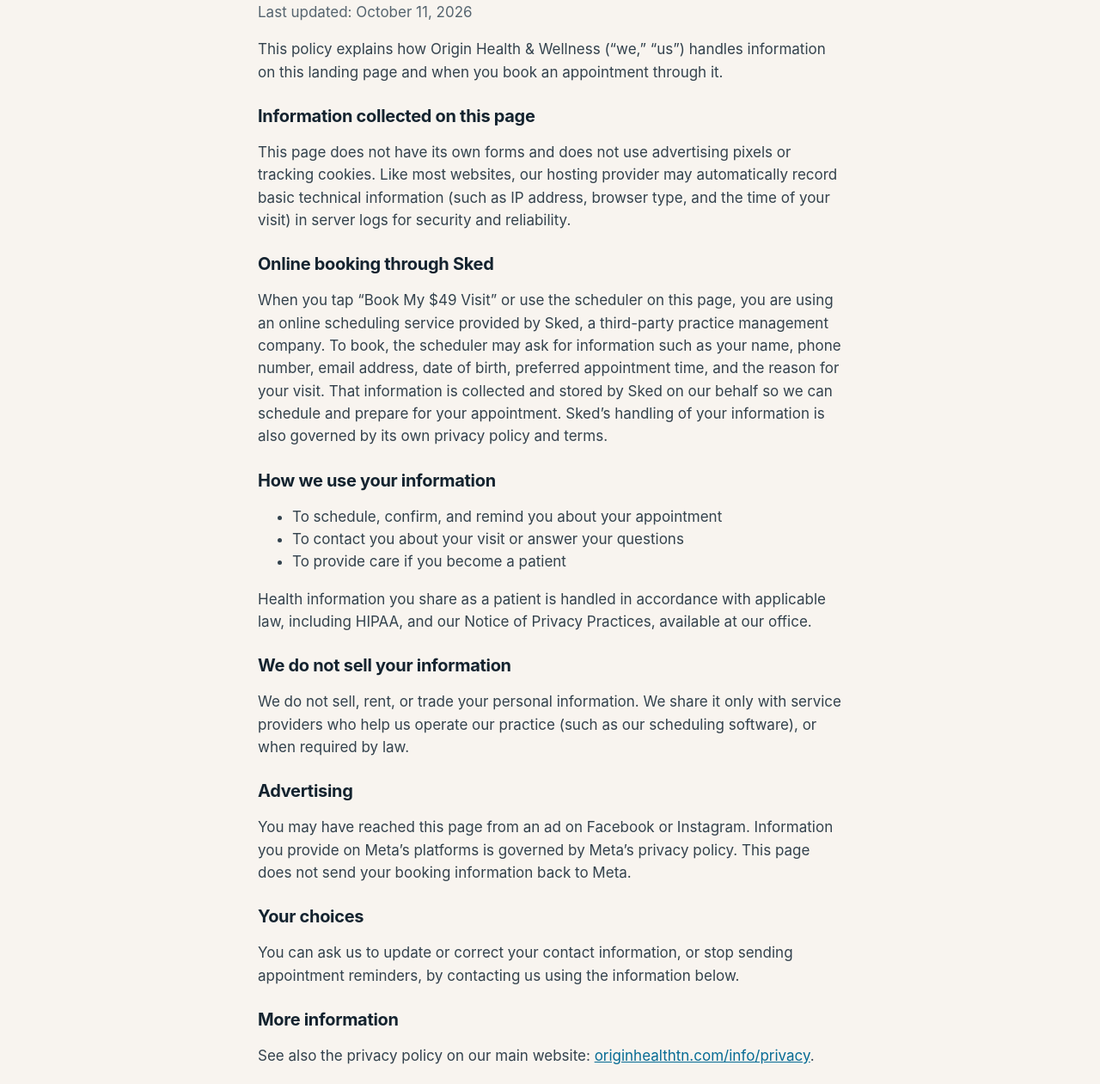
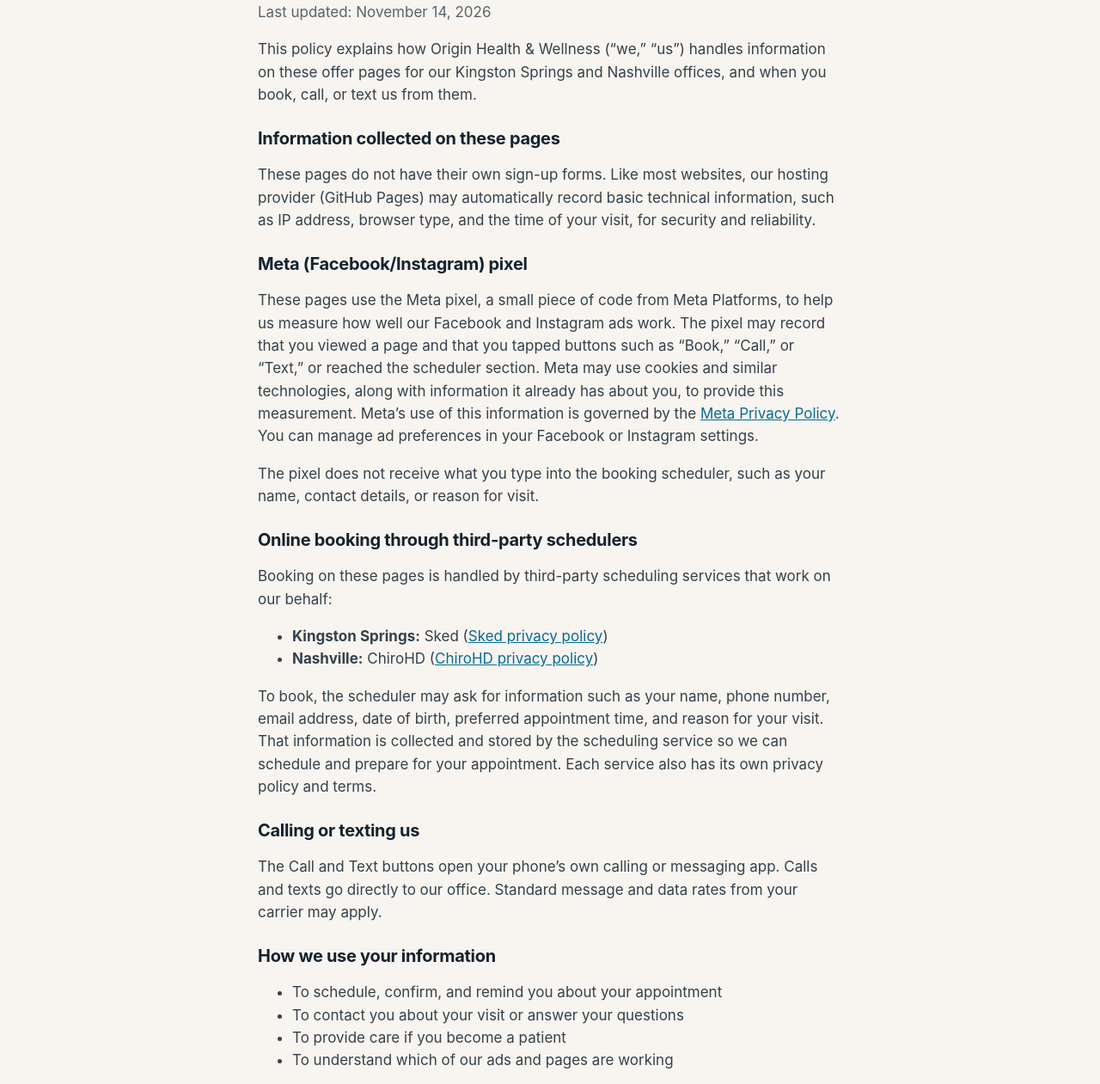
Before and after one commit to zacharyacrowe-cloud/origin-health-offers, a plain HTML site: page privacy/index.html in a window 1280 px wide. Shown: the part 158-1419 px from the top of the page at 86% size. Drawn offline with Linux system fonts and the light colour scheme.

Commit message:
Nashville 5.0/100+ reviews; privacy page discloses Meta pixel, Sked/ChiroHD, call/text

```diff
--- a/privacy/index.html
+++ b/privacy/index.html
@@ -1,51 +1,62 @@
 <!doctype html>
 <html lang="en"><head>
 <meta charset="utf-8"><meta name="viewport" content="width=device-width,initial-scale=1">
-<title>Privacy Policy | Origin Health &amp; Wellness, Kingston Springs</title>
+<title>Privacy Policy | Origin Health &amp; Wellness Offer Pages</title>
 <meta name="robots" content="noindex">
 <link rel="stylesheet" href="../style.css">
 <style>body{padding-bottom:0}main h2{font-size:20px;margin:26px 0 8px}main p,main li{color:#33424d}</style>
 </head><body>
 <header class="top"><div class="wrap">
-<a class="logo" href="../"><img src="../img/logo.png" alt="Origin Health &amp; Wellness logo" width="44" height="46"><span>Origin Health &amp; Wellness<small>Kingston Springs, TN</small></span></a>
-<a class="call" href="tel:+16153781195">&#9742; (615) 378-1195</a>
+<a class="logo" href="../"><img src="../img/logo.png" alt="Origin Health &amp; Wellness logo" width="44" height="46"><span>Origin Health &amp; Wellness<small>Kingston Springs &amp; Nashville, TN</small></span></a>
 </div></header>
 <main><section><div class="wrap">
 <h1 style="font-size:30px">Privacy Policy</h1>
-<p class="muted">Last updated: October 11, 2026</p>
+<p class="muted">Last updated: November 14, 2026</p>
 
-<p>This policy explains how Origin Health &amp; Wellness (&ldquo;we,&rdquo; &ldquo;us&rdquo;) handles information on this landing page and when you book an appointment through it.</p>
+<p>This policy explains how Origin Health &amp; Wellness (&ldquo;we,&rdquo; &ldquo;us&rdquo;) handles information on these offer pages for our Kingston Springs and Nashville offices, and when you book, call, or text us from them.</p>
 
-<h2>Information collected on this page</h2>
-<p>This page does not have its own forms and does not use advertising pixels or tracking cookies. Like most websites, our hosting provider may automatically record basic technical information (such as IP address, browser type, and the time of your visit) in server logs for security and reliability.</p>
+<h2>Information collected on these pages</h2>
+<p>These pages do not have their own sign-up forms. Like most websites, our hosting provider (GitHub Pages) may automatically record basic technical information, such as IP address, browser type, and the time of your visit, for security and reliability.</p>
 
-<h2>Online booking through Sked</h2>
-<p>When you tap &ldquo;Book My $49 Visit&rdquo; or use the scheduler on this page, you are using an online scheduling service provided by Sked, a third-party practice management company. To book, the scheduler may ask for information such as your name, phone number, email address, date of birth, preferred appointment time, and the reason for your visit. That information is collected and stored by Sked on our behalf so we can schedule and prepare for your appointment. Sked&rsquo;s handling of your information is also governed by its own privacy policy and terms.</p>
+<h2>Meta (Facebook/Instagram) pixel</h2>
+<p>These pages use the Meta pixel, a small piece of code from Meta Platforms, to help us measure how well our Facebook and Instagram ads work. The pixel may record that you viewed a page and that you tapped buttons such as &ldquo;Book,&rdquo; &ldquo;Call,&rdquo; or &ldquo;Text,&rdquo; or reached the scheduler section. Meta may use cookies and similar technologies, along with information it already has about you, to provide this measurement. Meta&rsquo;s use of this information is governed by the <a href="https://www.facebook.com/privacy/policy/" target="_blank" rel="noopener">Meta Privacy Policy</a>. You can manage ad preferences in your Facebook or Instagram settings.</p>
+<p>The pixel does not receive what you type into the booking scheduler, such as your name, contact details, or reason for visit.</p>
+
+<h2>Online booking through third-party schedulers</h2>
+<p>Booking on these pages is handled by third-party scheduling services that work on our behalf:</p>
+<ul>
+<li><b>Kingston Springs:</b> Sked (<a href="https://sked.life/privacy-policy/" target="_blank" rel="noopener">Sked privacy policy</a>)</li>
+<li><b>Nashville:</b> ChiroHD (<a href="https://www.chirohd.com/web/website-privacy-policy" target="_blank" rel="noopener">ChiroHD privacy policy</a>)</li>
+</ul>
+<p>To book, the scheduler may ask for information such as your name, phone number, email address, date of birth, preferred appointment time, and reason for your visit. That information is collected and stored by the scheduling service so we can schedule and prepare for your appointment. Each service also has its own privacy policy and terms.</p>
+
+<h2>Calling or texting us</h2>
+<p>The Call and Text buttons open your phone&rsquo;s own calling or messaging app. Calls and texts go directly to our office. Standard message and data rates from your carrier may apply.</p>
 
 <h2>How we use your information</h2>
 <ul>
 <li>To schedule, confirm, and remind you about your appointment</li>
 <li>To contact you about your visit or answer your questions</li>
 <li>To provide care if you become a patient</li>
+<li>To understand which of our ads and pages are working</li>
 </ul>
-<p>Health information you share as a patient is handled in accordance with applicable law, including HIPAA, and our Notice of Privacy Practices, available at our office.</p>
+<p>Health information you share as a patient is handled in accordance with applicable law, including HIPAA, and our Notice of Privacy Practices, available at our offices.</p>
 
 <h2>We do not sell your information</h2>
-<p>We do not sell, rent, or trade your personal information. We share it only with service providers who help us operate our practice (such as our scheduling software), or when required by law.</p>
-
-<h2>Advertising</h2>
-<p>You may have reached this page from an ad on Facebook or Instagram. Information you provide on Meta&rsquo;s platforms is governed by Meta&rsquo;s privacy policy. This page does not send your booking information back to Meta.</p>
+<p>We do not sell, rent, or trade your personal information. We share it only with service providers who help us run our practice, such as our scheduling software, or when required by law.</p>
 
 <h2>Your choices</h2>
-<p>You can ask us to update or correct your contact information, or stop sending appointment reminders, by contacting us using the information below.</p>
+<p>You can ask us to update or correct your contact information, or to stop sending appointment reminders, by contacting either office below.</p>
 
 <h2>More information</h2>
-<p>See also the privacy policy on our main website: <a href="https://www.originhealthtn.com/info/privacy/">originhealthtn.com/info/privacy</a>.</p>
+<p>Our main website is <a href="https://www.originhealthtn.com/">www.originhealthtn.com</a>. See also its privacy policy: <a href="https://www.originhealthtn.com/info/privacy/">originhealthtn.com/info/privacy</a>.</p>
 
 <h2>Contact us</h2>
-<p>Origin Health &amp; Wellness<br>101 W. Kingston Springs Rd, Ste. C<br>Kingston Springs, TN 37082<br>Phone: <a href="tel:+16153781195">(615) 378-1195</a></p>
+<p><b>Kingston Springs:</b> 101 W. Kingston Springs Rd, Ste. C, Kingston Springs, TN 37082 &middot; <a href="tel:+16153781195">(615) 378-1195</a></p>
+<p><b>Nashville:</b> 99 White Bridge Rd, Ste. 201, Nashville, TN 37205 &middot; <a href="tel:+16159536099">(615) 953-6099</a></p>
 
-<p style="margin-top:30px"><a href="../">&larr; Back to the $49 New Patient Special</a></p>
+<p class="muted" style="font-size:14px">This policy is a plain-language summary of our practices for these pages.</p>
+<p style="margin-top:24px"><a href="../">Kingston Springs first visit</a> &middot; <a href="../nashville/">Nashville first visit</a></p>
 </div></section></main>
-<footer><div class="wrap"><p>&copy; 2026 Origin Health &amp; Wellness &middot; Kingston Springs, TN</p></div></footer>
+<footer><div class="wrap"><p>&copy; 2026 Origin Health &amp; Wellness &middot; Kingston Springs &amp; Nashville, TN &middot; <a href="https://www.originhealthtn.com/">www.originhealthtn.com</a></p></div></footer>
 </body></html>
```
Also changed, not shown: nashville/index.html (+1 -1 lines), nashville/knee/index.html (+1 -1 lines).
